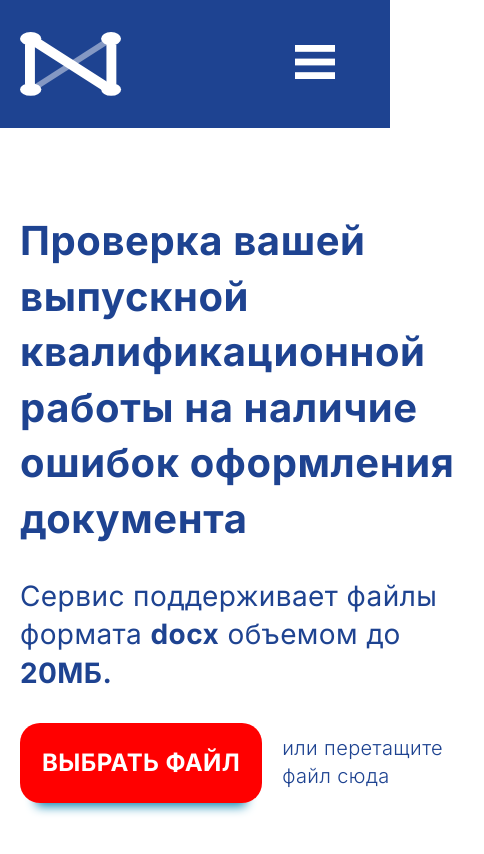
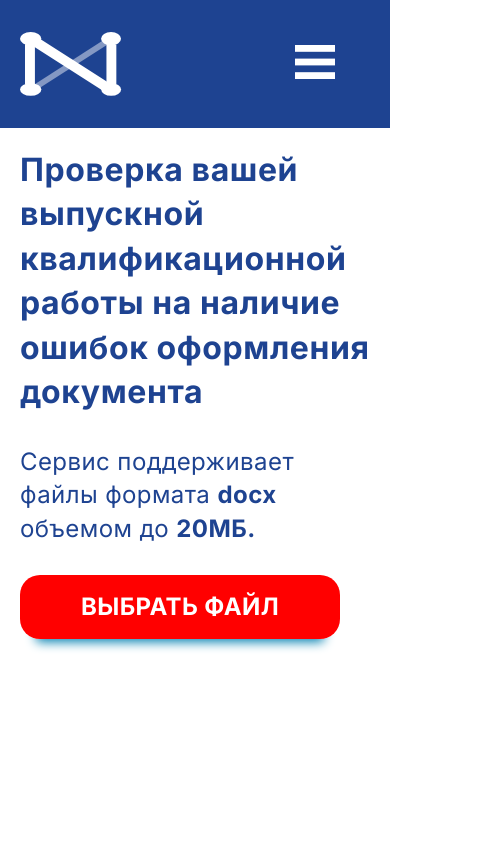
Before and after one commit to EliteHacker228/normative-control-frontend, a React (Vite) app: page / in a window 390 px wide. Shown: the top 854 px of the page, 484 px wide, since content can reach past the window. Built offline with nearby package versions, Linux system fonts and the light colour scheme.

Commit message:
Fix font sizes on small screens

```diff
--- a/src/pages/welcome/Welcome.jsx
+++ b/src/pages/welcome/Welcome.jsx
@@ -87,7 +87,7 @@ export default function Welcome() {
                                     className={`${css.button} ${css.button_upload} ${css.button_red} ${css.button_shadow}`}
                                     onClick={onUploadButtonClick}>ВЫБРАТЬ ФАЙЛ
                                 </button>
-                                <p className={css.content__hint}>или перетащите файл сюда</p>
+                                <p className={`${css.content__hint} ${css.content__hint__upload}`}>или перетащите файл сюда</p>
                             </div>
                         }
                     </div>
--- a/src/pages/welcome/Welcome.module.css
+++ b/src/pages/welcome/Welcome.module.css
@@ -105,6 +105,10 @@
     letter-spacing: 0.4px;
 }
 
+.content__hint__upload {
+
+}
+
 .content__hint__error {
     color: var(--default-red);
 }
@@ -114,12 +118,39 @@
 }
 
 .bold {
-   font-weight: 500;
+    font-weight: 500;
 }
 
 @media screen and (max-width: 1079px) {
     .content__image {
         display: none;
+    }
+
+}
+
+@media screen and (max-width: 810px) {
+    .content__hint__upload {
+        display: none;
+    }
+}
+
+@media screen and (max-width: 500px) {
+    .content__header {
+        font-size: 32px;
+    }
+
+    .content__text {
+        font-size: 24px;
+    }
+
+    .button_upload {
+        width: 320px;
+        height: 64px;
+        font-size: 24px;
+    }
+
+    .content {
+        margin-top: 20px;
     }
 }
 
```
